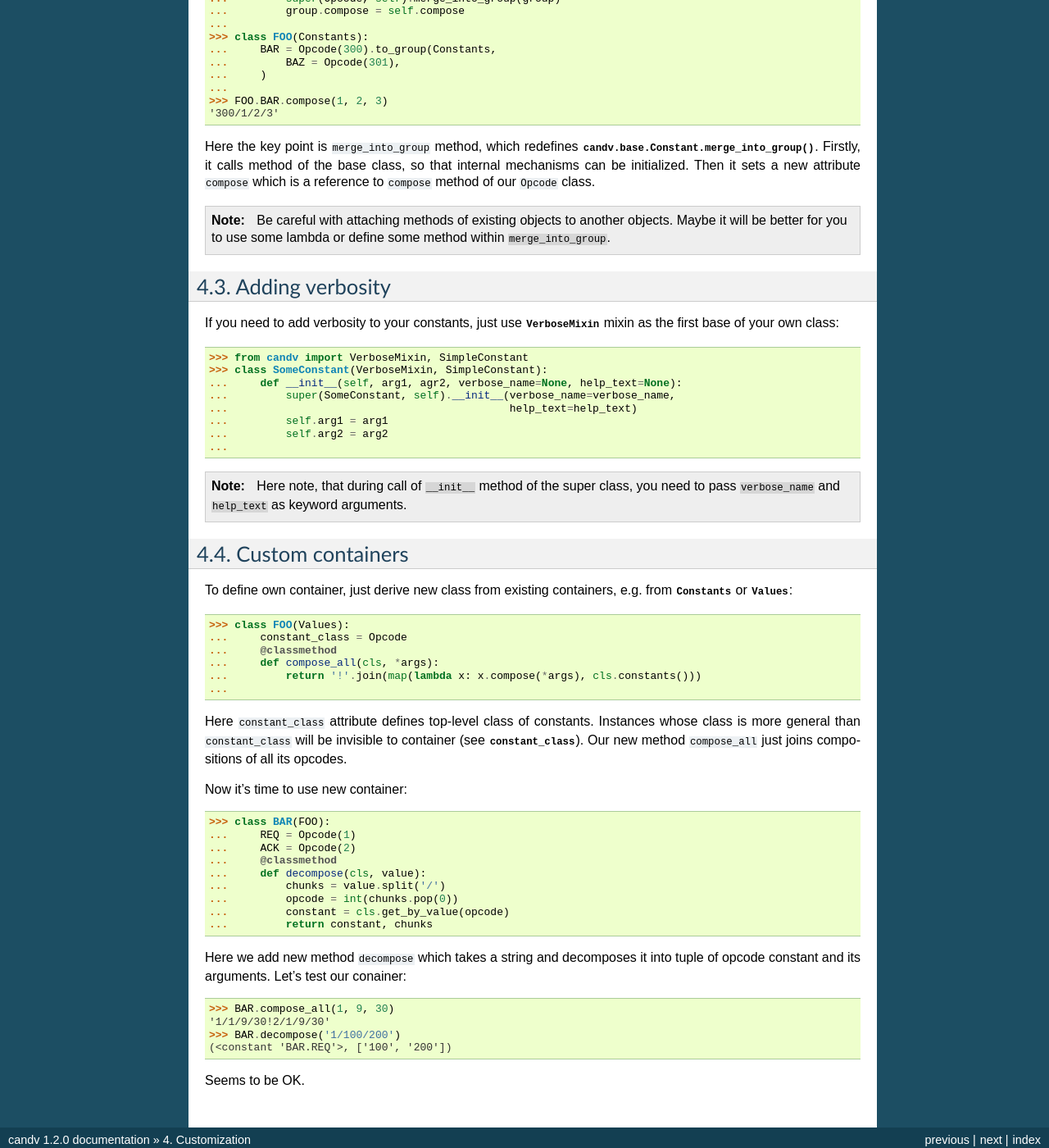
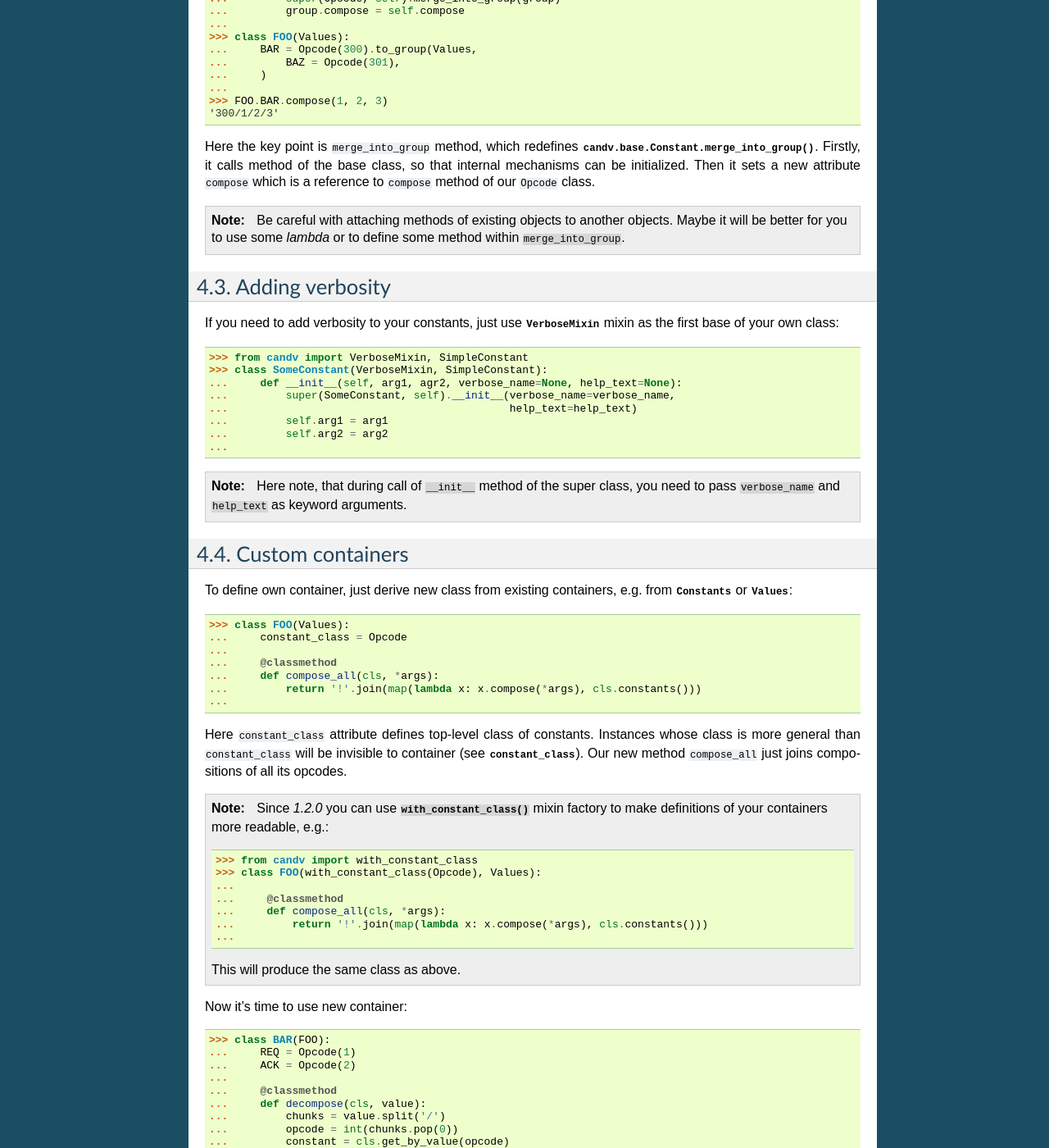
Before and after one commit to o3bvv/candv, a Sphinx documentation site: the page built from docs/customization.rst, in a window 1280 px wide and 1400 px high, scrolled down 1109 px. Shown: the whole window at 82% size. Built offline with Sphinx 7.4.7, drawn with Linux system fonts in a browser that asks for light colours; some of the changed text lies outside the part shown.

Commit message:
update docs

```diff
--- a/docs/customization.rst
+++ b/docs/customization.rst
@@ -23,23 +23,23 @@
 
 So, just a class with a method. Nothing special. You can use it right now::
 
-    >>> from candv import Constants
-    >>> class OPERATIONS(Constants):
+    >>> from candv import Values
+    >>> class OPERATIONS(Values):
     ...     REQ = Opcode(100)
     ...     ACK = Opcode(200)
     ...
-    >>> OPERATIONS.REQ.compose(1, 9, 3, 2, 0)
-    '100/1/9/3/2/0'
+    >>> OPERATIONS.REQ.compose(1, 2, 3, 4, 5)
+    '100/1/2/3/4/5'
 
 
-Providing groups support
+Adding support of groups
 ------------------------
 
 Well, everything looks fine. But what about creating a group from our new
 constants? First, let's create some constant::
 
-    >>> class FOO(Constants):
-    ...     BAR = Opcode(300).to_group(Constants,
+    >>> class FOO(Values):
+    ...     BAR = Opcode(300).to_group(Values,
     ...         BAZ = Opcode(301),
     ...     )
 
@@ -65,8 +65,8 @@
     ...         super(Opcode, self).merge_into_group(group)
     ...         group.compose = self.compose
     ...
-    >>> class FOO(Constants):
-    ...     BAR = Opcode(300).to_group(Constants,
+    >>> class FOO(Values):
+    ...     BAR = Opcode(300).to_group(Values,
     ...         BAZ = Opcode(301),
     ...     )
     ...
@@ -82,8 +82,8 @@
 .. note::
 
     Be careful with attaching methods of existing objects to another objects.
-    Maybe it will be better for you to use some lambda or define some method
-    within ``merge_into_group``.
+    Maybe it will be better for you to use some *lambda* or to define some
+    method within ``merge_into_group``.
 
 Adding verbosity
 ----------------
@@ -115,6 +115,7 @@
 
     >>> class FOO(Values):
     ...     constant_class = Opcode
+    ...
     ...     @classmethod
     ...     def compose_all(cls, *args):
     ...         return '!'.join(map(lambda x: x.compose(*args), cls.constants()))
@@ -125,11 +126,27 @@
 to container (see :attr:`~candv.base.ConstantsContainer.constant_class`). Our
 new method ``compose_all`` just joins compositions of all its opcodes.
 
+.. note::
+
+    Since *1.2.0* you can use :meth:`~candv.base.with_constant_class` mixin
+    factory to make definitions of your containers more readable, e.g.::
+
+        >>> from candv import with_constant_class
+        >>> class FOO(with_constant_class(Opcode), Values):
+        ...
+        ...     @classmethod
+        ...     def compose_all(cls, *args):
+        ...         return '!'.join(map(lambda x: x.compose(*args), cls.constants()))
+        ...
+
+    This will produce the same class as above.
+
 Now it's time to use new container::
 
     >>> class BAR(FOO):
     ...     REQ = Opcode(1)
     ...     ACK = Opcode(2)
+    ...
     ...     @classmethod
     ...     def decompose(cls, value):
     ...         chunks = value.split('/')
@@ -140,8 +157,8 @@
 Here we add new method ``decompose`` which takes a string and decomposes it
 into tuple of opcode constant and its arguments. Let's test our conainer::
 
-    >>> BAR.compose_all(1, 9, 30)
-    '1/1/9/30!2/1/9/30'
+    >>> BAR.compose_all(500, 600, 700)
+    '1/500/600/700!2/500/600/700'
     >>> BAR.decompose('1/100/200')
     (<constant 'BAR.REQ'>, ['100', '200'])
 
--- a/docs/misc.rst
+++ b/docs/misc.rst
@@ -10,7 +10,9 @@
 See the output of tests execution at `Travis CI`_.
 
 If you need to run tests locally, you need to have `nose`_ installed. Then
-just run::
+just run
+
+::
 
     $ nosetests
 
```
Also changed, not shown: other parts of docs/misc.rst (+1 -1 lines).
